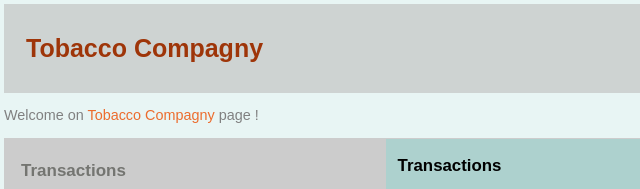
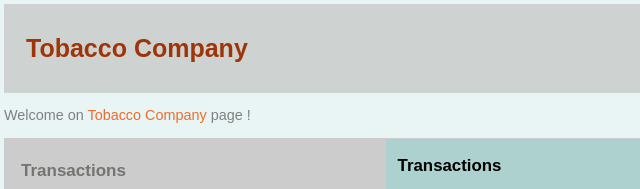
Before and after one commit to llemesre/Tobacco-tracking, a plain HTML site: page index.html in a window 1280 px wide. Shown: the top 189 px of the page, 0-640 px from the left. Drawn offline with Linux system fonts and the light colour scheme.

Commit message:
update index.html

```diff
--- a/index.html
+++ b/index.html
@@ -280,14 +280,14 @@ clear:both;
 <button onclick="topFunction()" id="myBtn" title="Go to top">Top</button>
 
 <div class="header">
-  <a href="#default" class="logo">Tobacco Compagny</a>
+  <a href="#default" class="logo">Tobacco Company</a>
   <div class="header-right">
     <a class="active" href="#home">Home</a>
     <a href="#contact">Contact</a>
     <a href="#about">About</a>
   </div>
 </div>
-<p style="color:Grey">Welcome on <span style=color:#EC6C2D>Tobacco Compagny</span> page !</p>
+<p style="color:Grey">Welcome on <span style=color:#EC6C2D>Tobacco Company</span> page !</p>
 
 <div class="tab">
   <button class="tablinks" onclick="openCity(event, 'Transactions')" id="defaultOpen">Transactions</button>
```
